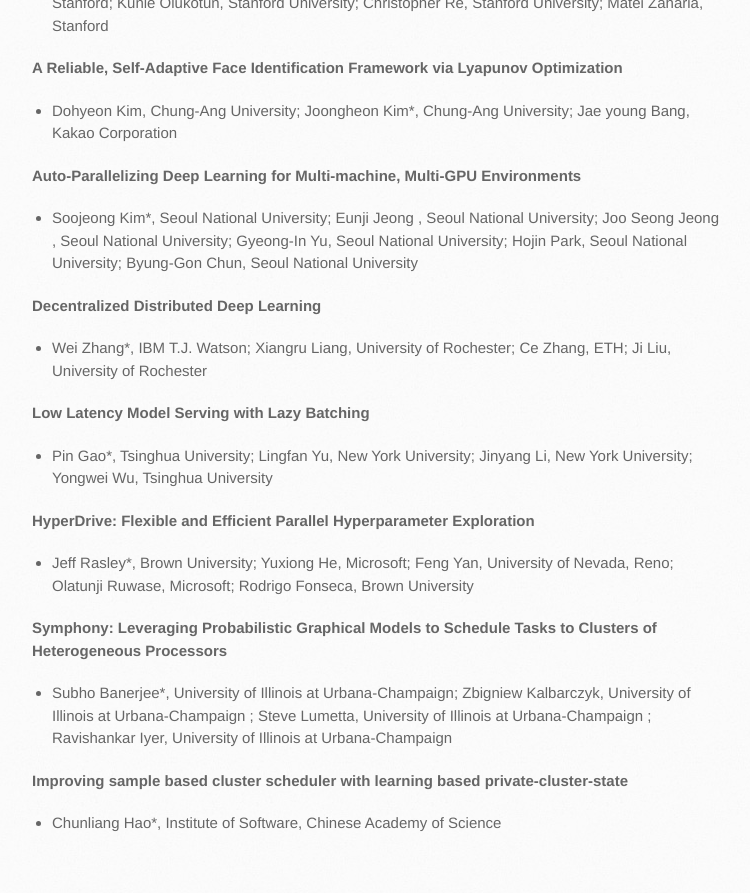
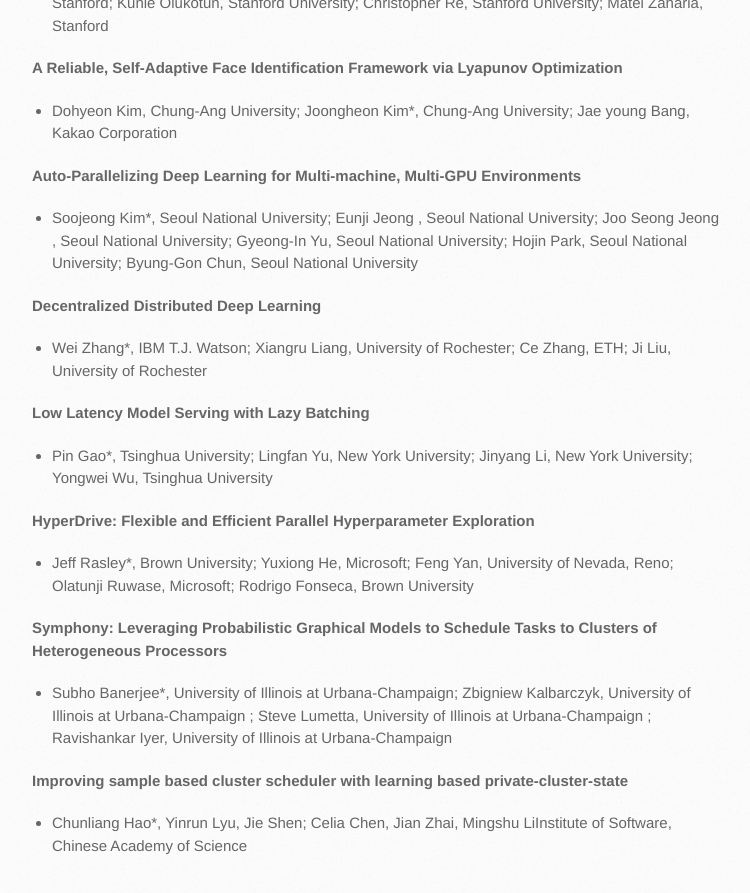
Before and after one commit to LearningSys/sosp17, a Jekyll site: the page built from acceptedposters.md, in a window 1280 px wide and 900 px high, scrolled down 1275 px. Shown: the top 893 px of the window, without its empty margins (138-888 px from the left). Built offline with Jekyll 4.4.1, drawn with Linux system fonts in a browser that asks for light colours; our own code applies the rules of GitHub Pages for plain Markdown files; the repository's description, which GitHub fills in, is left out.

Commit message:
Update acceptedposters.md

```diff
--- a/acceptedposters.md
+++ b/acceptedposters.md
@@ -47,4 +47,4 @@
   * Subho Banerjee*, University of Illinois at Urbana-Champaign; Zbigniew Kalbarczyk, University of Illinois at Urbana-Champaign ; Steve Lumetta, University of Illinois at Urbana-Champaign ; Ravishankar Iyer, University of Illinois at Urbana-Champaign
 
  **Improving sample based cluster scheduler with learning based private-cluster-state**
-  * Chunliang Hao*, Institute of Software, Chinese Academy of Science
+  * Chunliang Hao*, Yinrun Lyu, Jie Shen; Celia Chen, Jian Zhai, Mingshu LiInstitute of Software, Chinese Academy of Science
```
